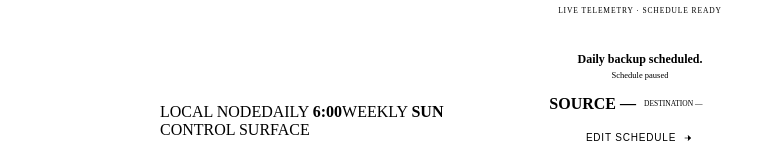
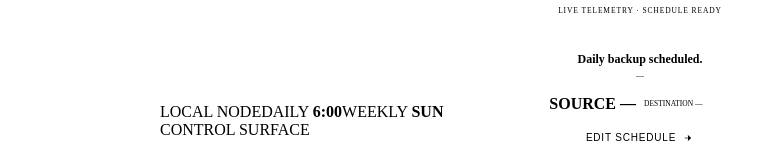
Before and after one commit to aperez24/jayn-vault, a React (Vite) app in the folder source/: page / in a window 1280 px wide. Shown: the part 873-1033 px from the top of the page, without its empty margins (0-775 px from the left). Built offline with nearby package versions, Linux system fonts and the light colour scheme; no server answers.

Commit message:
Prevent false weekly paused flash while schedule loads

```diff
--- a/source/src/App.jsx
+++ b/source/src/App.jsx
@@ -35,7 +35,7 @@ function timeParts(hhmm) {
 }
 
 function formatRunDate(iso, timezone, options) {
-  if (!iso) return 'Schedule paused'
+  if (!iso) return '—'
   try {
     return new Intl.DateTimeFormat('en-US', { timeZone: timezone || 'America/New_York', ...options }).format(new Date(iso))
   } catch {
```
